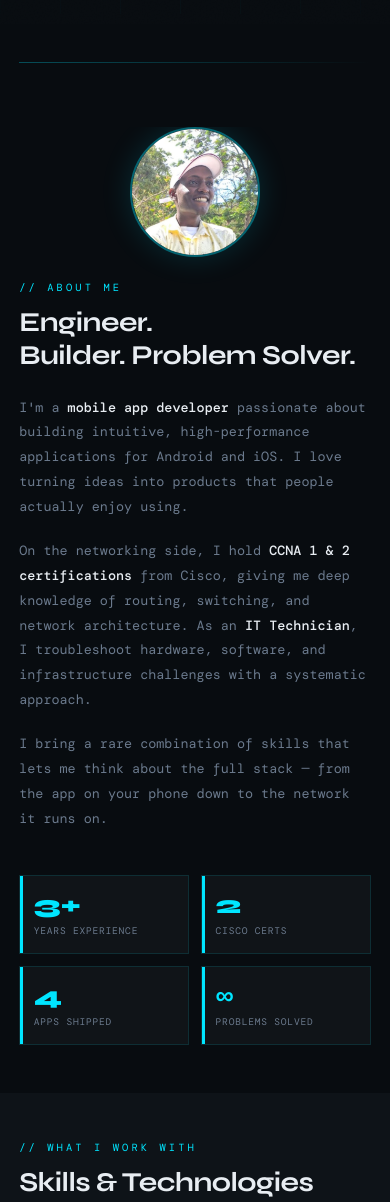
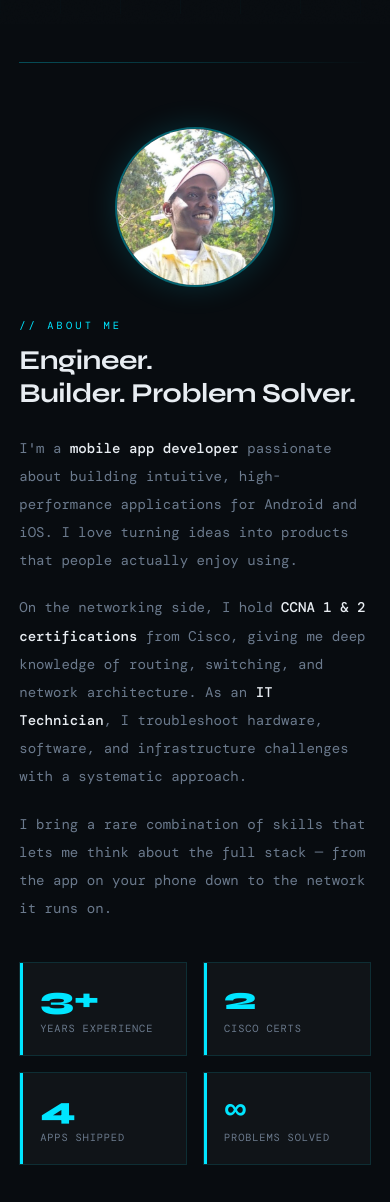
Before and after one commit to Munenez/Portfolio, a plain HTML site: page index.html in a window 390 px wide. Shown: the part 820-2022 px from the top of the page. Drawn offline with nearby package versions, Linux system fonts and the light colour scheme; a web font is replaced by a local one.

Commit message:
Refactor about section layout and update contact email
Removed desktop and mobile styles for the about section and replaced it with inline styles. Updated the contact email link.

```diff
--- a/index.html
+++ b/index.html
@@ -19,7 +19,6 @@
 
     *, *::before, *::after { box-sizing: border-box; margin: 0; padding: 0; }
     html { scroll-behavior: smooth; }
-
     body {
       background: var(--bg);
       color: var(--text);
@@ -159,28 +158,7 @@
       margin-bottom: 4rem; opacity: 0.3;
     }
 
-    /* ABOUT — desktop */
-    .about-grid {
-      display: grid;
-      grid-template-columns: 220px 1fr 1fr;
-      gap: 3rem;
-      align-items: start;
-      width: 100%;
-    }
-    .about-photo-wrap {
-      display: flex; align-items: center; justify-content: center;
-    }
-    .about-photo-wrap img {
-      width: 200px; height: 200px;
-      object-fit: cover; object-position: center top;
-      border-radius: 50%;
-      border: 2px solid rgba(0,229,255,0.4);
-      box-shadow: 0 0 30px rgba(0,229,255,0.15);
-      display: block;
-    }
-    .about-text p { font-size: 0.88rem; line-height: 2; color: var(--muted); margin-bottom: 1.2rem; }
-    .about-text p strong { color: var(--text); font-weight: 500; }
-    .about-stats { display: grid; grid-template-columns: 1fr 1fr; gap: 1rem; }
+    /* STAT CARDS */
     .stat-card {
       padding: 1.25rem; border: 1px solid var(--border);
       background: var(--card); position: relative; overflow: hidden; min-width: 0;
@@ -305,53 +283,7 @@
     .reveal { opacity: 0; transform: translateY(30px); transition: opacity 0.7s ease, transform 0.7s ease; }
     .reveal.visible { opacity: 1; transform: translateY(0); }
 
-    /* =============================================
-       MOBILE ABOUT FIX — placed early, uses !important
-       to guarantee override of all desktop grid styles
-    ============================================= */
-    @media screen and (max-width: 767px) {
-      .about-grid {
-        display: flex !important;
-        flex-direction: column !important;
-        gap: 1.5rem !important;
-        width: 100% !important;
-        max-width: 100% !important;
-        overflow: hidden !important;
-      }
-      .about-photo-wrap {
-        width: 100% !important;
-        display: flex !important;
-        justify-content: center !important;
-      }
-      .about-photo-wrap img {
-        width: 130px !important;
-        height: 130px !important;
-      }
-      .about-text {
-        width: 100% !important;
-      }
-      .about-text p {
-        font-size: 0.84rem !important;
-        line-height: 1.85 !important;
-      }
-      .about-stats {
-        width: 100% !important;
-        display: grid !important;
-        grid-template-columns: 1fr 1fr !important;
-        gap: 0.75rem !important;
-      }
-      .stat-card {
-        width: 100% !important;
-        min-width: 0 !important;
-        padding: 1rem 0.85rem !important;
-      }
-      .stat-num { font-size: 1.6rem !important; }
-      .stat-label { font-size: 0.6rem !important; white-space: normal !important; }
-    }
-
-    /* =============================================
-       TABLET  (max-width: 900px)
-    ============================================= */
+    /* TABLET */
     @media (max-width: 900px) {
       nav { padding: 1.2rem 2rem; }
       .nav-links { gap: 1.5rem; }
@@ -363,40 +295,31 @@
       footer { padding: 1.5rem 2rem; flex-direction: column; gap: 0.5rem; }
     }
 
-    /* =============================================
-       MOBILE  (max-width: 600px)
-    ============================================= */
+    /* MOBILE */
     @media (max-width: 600px) {
       nav { padding: 1rem 1.5rem; }
       .nav-links { display: none; }
       .nav-logo { font-size: 0.85rem; }
-
       .hero { padding: 6rem 1.2rem 3rem; min-height: auto; }
       h1 { font-size: clamp(2rem, 10vw, 2.8rem); line-height: 1.15; }
       .hero-desc { font-size: 0.82rem; }
       .hero-cta { flex-direction: column; }
       .btn { text-align: center; width: 100%; }
-
       section { padding: 3rem 1.2rem; }
       .section-title { font-size: clamp(1.4rem, 7vw, 1.8rem); margin-bottom: 1.5rem; }
-
       .skills-grid { grid-template-columns: 1fr; gap: 1rem; }
       .skill-group { padding: 1.25rem; }
-
       .projects-grid { grid-template-columns: 1fr; gap: 1rem; }
       .project-banner { height: 140px; }
       .project-title { font-size: 1rem; }
       .project-desc { font-size: 0.75rem; line-height: 1.7; }
       .project-body { padding: 1.25rem; }
-
       .certs-grid { grid-template-columns: 1fr; gap: 1rem; }
       .cert-card { padding: 1.25rem; }
       .cert-name { font-size: 0.9rem; }
-
       .contact-links { flex-direction: column; align-items: stretch; }
       .contact-link { width: 100%; justify-content: center; }
       .contact-sub { font-size: 0.8rem; }
-
       footer { padding: 1.5rem 1.2rem; font-size: 0.65rem; flex-direction: column; gap: 0.5rem; }
     }
   </style>
@@ -440,36 +363,43 @@
     </div>
   </section>
 
-  <!-- ABOUT -->
+  <!-- ABOUT — fully inline, no CSS classes on layout -->
   <section id="about">
     <div class="divider"></div>
-    <div class="about-grid reveal">
 
-      <div class="about-photo-wrap">
-        <img src="Ron Smiling.jpg" alt="Mugo Ron Munene" />
+    <!-- Photo row -->
+    <div style="width:100%;display:flex;justify-content:center;margin-bottom:2rem;">
+      <img src="Ron Smiling.jpg" alt="Mugo Ron Munene"
+           style="width:160px;height:160px;object-fit:cover;object-position:center top;
+                  border-radius:50%;border:2px solid rgba(0,229,255,0.4);
+                  box-shadow:0 0 30px rgba(0,229,255,0.15);display:block;"/>
     </div>
 
-      <div class="about-text">
+    <!-- Text row -->
+    <div style="width:100%;max-width:720px;margin:0 auto 2.5rem auto;">
       <div class="section-label">// about me</div>
       <h2 class="section-title">Engineer.<br>Builder. Problem Solver.</h2>
-        <p>
-          I'm a <strong>mobile app developer</strong> passionate about building intuitive,
-          high-performance applications for Android and iOS. I love turning ideas into
-          products that people actually enjoy using.
+      <p style="font-size:0.88rem;line-height:2;color:var(--muted);margin-bottom:1.2rem;">
+        I'm a <strong style="color:var(--text);font-weight:500;">mobile app developer</strong>
+        passionate about building intuitive, high-performance applications for Android and iOS.
+        I love turning ideas into products that people actually enjoy using.
       </p>
-        <p>
-          On the networking side, I hold <strong>CCNA 1 &amp; 2 certifications</strong> from Cisco,
-          giving me deep knowledge of routing, switching, and network architecture.
-          As an <strong>IT Technician</strong>, I troubleshoot hardware, software,
-          and infrastructure challenges with a systematic approach.
+      <p style="font-size:0.88rem;line-height:2;color:var(--muted);margin-bottom:1.2rem;">
+        On the networking side, I hold
+        <strong style="color:var(--text);font-weight:500;">CCNA 1 &amp; 2 certifications</strong>
+        from Cisco, giving me deep knowledge of routing, switching, and network architecture.
+        As an <strong style="color:var(--text);font-weight:500;">IT Technician</strong>,
+        I troubleshoot hardware, software, and infrastructure challenges with a systematic approach.
       </p>
-        <p>
+      <p style="font-size:0.88rem;line-height:2;color:var(--muted);">
         I bring a rare combination of skills that lets me think about the full stack &mdash;
         from the app on your phone down to the network it runs on.
       </p>
     </div>
 
-      <div class="about-stats">
+    <!-- Stats row — 2x2 grid -->
+    <div style="width:100%;max-width:720px;margin:0 auto;
+                display:grid;grid-template-columns:1fr 1fr;gap:1rem;">
       <div class="stat-card">
         <div class="stat-num">3+</div>
         <div class="stat-label">Years Experience</div>
@@ -488,7 +418,6 @@
       </div>
     </div>
 
-    </div>
   </section>
 
   <!-- SKILLS -->
@@ -734,7 +663,7 @@
         drop me a message.
       </p>
       <div class="contact-links">
-        <a href="mailto:mugoronmunene@gmail.com" class="contact-link">&#9993; Email Me</a>
+        <a href="mailto:ronmunene2@gmail.com" class="contact-link">&#9993; Email Me</a>
         <a href="https://github.com/Munenez" target="_blank" class="contact-link">&#9883; GitHub</a>
       </div>
     </div>
```
Lines whose indentation alone changed are shown as unchanged.
